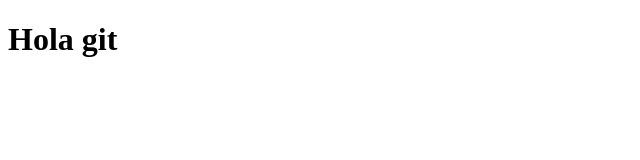
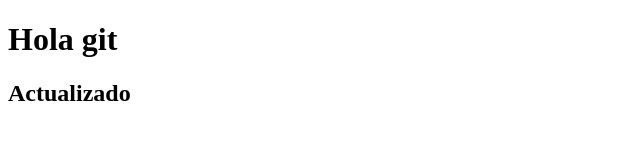
Before and after one commit to Antorcha1/practica-git, a plain HTML site: page index.html in a window 1280 px wide. Shown: the whole page, without its empty margins (0-640 px from the left). Drawn offline with Linux system fonts and the light colour scheme.

Commit message:
Actualizado

```diff
--- a/index.html
+++ b/index.html
@@ -4,5 +4,6 @@
 </head>
 <body>
 	<h1>Hola git </h1>
+	<h2>Actualizado</h2>
 </body>
 </html>
```
